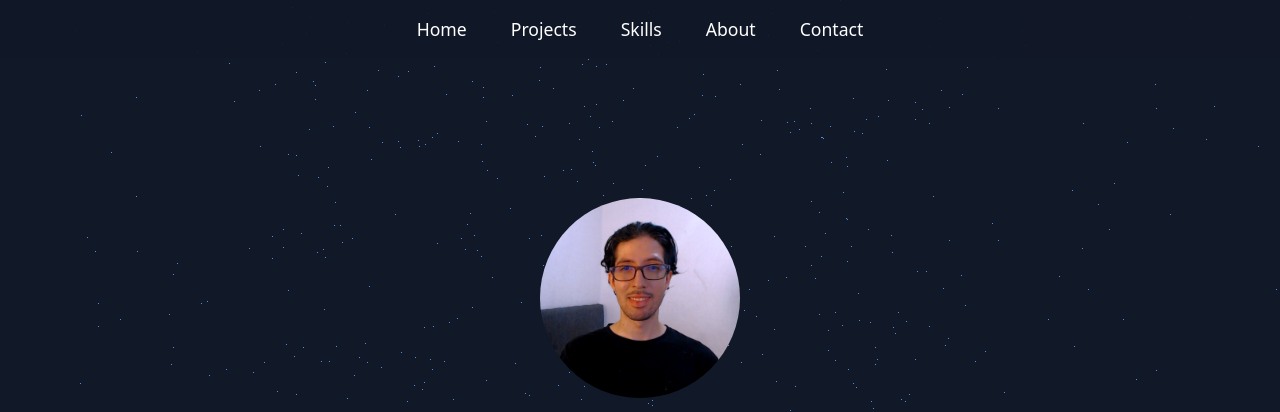
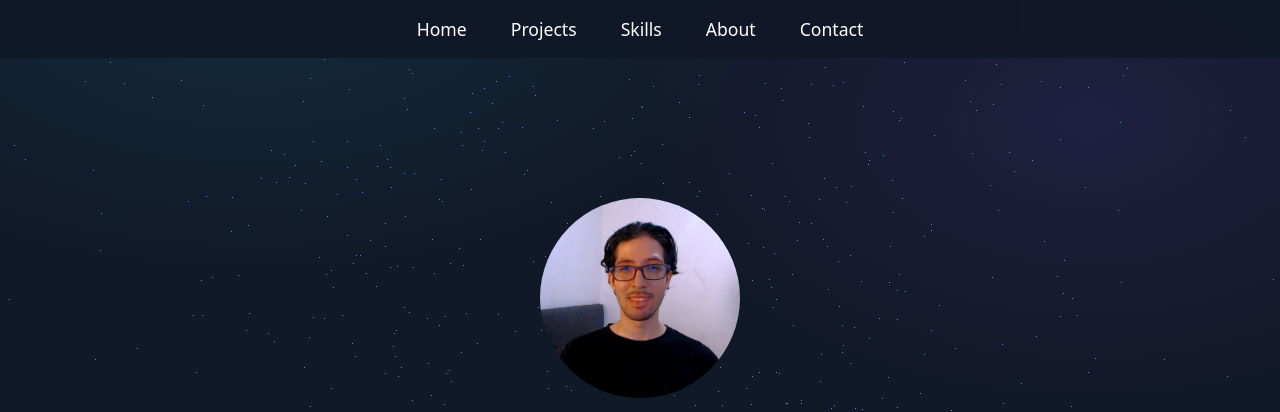
Before and after one commit to CoroFranco/portfolio, a website: page public/index.html in a window 1280 px wide. Shown: the top 412 px of the page. Drawn offline with nearby package versions, Linux system fonts and the light colour scheme; animation ran at ten frames a second.

Commit message:
refactor: separar scripts por responsabilidad y añadir tokens de diseño
- dist/gsap.js -> dist/animations.js, dist/three.js -> dist/background.js
- unificar GSAP en 3.12.5 (antes 3.11.4 + ScrollTrigger 3.12.5)
- tokens ink/accent y keyframes pulse-ring/border-spin en Tailwind
- capas .glass, .reveal, .skill-chip, .gradient-border
- guarda html.no-anim: el contenido nunca depende de que corra una animacion
- reemplazar toggleActions restart/reset por once (causaba parpadeo)

```diff
--- a/public/index.html
+++ b/public/index.html
@@ -13,13 +13,13 @@
     <title>Jhoan Alzate Portfolio</title>
     <link rel="stylesheet" href="dist/output.css">
     <link rel="stylesheet" href="styles.css">
-    <script src="https://cdnjs.cloudflare.com/ajax/libs/gsap/3.11.4/gsap.min.js"></script>
-    <script src="https://cdn.jsdelivr.net/npm/gsap@3.12.5/dist/ScrollTrigger.min.js"></script>
+    <script src="https://cdnjs.cloudflare.com/ajax/libs/gsap/3.12.5/gsap.min.js"></script>
+    <script src="https://cdnjs.cloudflare.com/ajax/libs/gsap/3.12.5/ScrollTrigger.min.js"></script>
     <script src="https://cdnjs.cloudflare.com/ajax/libs/three.js/r128/three.min.js"></script>
 </head>
 
 <body class="bg-gray-900 text-white overflow-x-hidden">
-    <div id="background-container" class="fixed top-0 left-0 w-[50px] h-full -z-10"></div>
+    <canvas id="background-canvas" aria-hidden="true"></canvas>
     <header id="nave" class="fixed z-50 top-0 left-0 w-full">
         <nav class="nav flex bg-gray-900 bg-opacity-90 py-4">
             <ul
@@ -376,8 +376,8 @@
         </footer>
     </main>
 
-    <script src="dist/three.js"></script>
-    <script src="dist/gsap.js"></script>
+    <script src="dist/background.js"></script>
+    <script src="dist/animations.js"></script>
     <script src="dist/script.js"></script>
 </body>
 
--- a/public/styles.css
+++ b/public/styles.css
@@ -2,9 +2,129 @@
 @tailwind components;
 @tailwind utilities;
 
+@layer base {
+  :root {
+    /* Color de marca del chip; cada chip lo sobreescribe inline */
+    --glow: #22d3ee;
+  }
 
+  body {
+    background-color: #050510;
+    /* Respaldo visible si WebGL no está disponible */
+    background-image:
+      radial-gradient(60% 50% at 20% 0%, rgba(34, 211, 238, 0.10), transparent 70%),
+      radial-gradient(50% 50% at 85% 15%, rgba(139, 92, 246, 0.12), transparent 70%),
+      radial-gradient(70% 60% at 50% 100%, rgba(99, 102, 241, 0.08), transparent 70%);
+    background-attachment: fixed;
+  }
 
-.skills svg:hover {
-    opacity: 0.8;
-    filter: brightness(1.2);
+  :focus-visible {
+    outline: 2px solid #22d3ee;
+    outline-offset: 3px;
+    border-radius: 4px;
+  }
+
+  #background-canvas {
+    position: fixed;
+    inset: 0;
+    z-index: -10;
+    display: block;
+  }
 }
+
+@layer components {
+  .glass {
+    @apply bg-white/[0.03] backdrop-blur-md border border-white/10 rounded-2xl;
+  }
+
+  /* Estado inicial de todo lo que revela GSAP al hacer scroll */
+  .reveal {
+    opacity: 0;
+    transform: translateY(28px);
+  }
+
+  .skill-chip {
+    @apply glass flex flex-col items-center justify-center gap-2 px-3 py-4 transition-all duration-300;
+    color: rgba(229, 231, 235, 0.7);
+  }
+
+  .skill-chip:hover {
+    color: var(--glow);
+    border-color: color-mix(in srgb, var(--glow) 45%, transparent);
+    box-shadow: 0 0 24px -6px var(--glow);
+    transform: translateY(-2px);
+  }
+
+  .skill-chip svg {
+    @apply h-7 w-7;
+    fill: currentColor;
+  }
+
+  /* Borde de gradiente animado, activado en hover del contenedor */
+  .gradient-border {
+    position: relative;
+    isolation: isolate;
+  }
+
+  .gradient-border::before {
+    content: '';
+    position: absolute;
+    inset: -2px;
+    border-radius: inherit;
+    padding: 2px;
+    background: conic-gradient(
+      from var(--angle, 0deg),
+      #22d3ee,
+      #8b5cf6,
+      #6366f1,
+      #22d3ee
+    );
+    opacity: 0;
+    transition: opacity 0.35s ease;
+    z-index: -1;
+  }
+
+  .gradient-border:hover::before {
+    opacity: 1;
+    animation: border-spin 4s linear infinite;
+  }
+}
+
+@layer utilities {
+  /* Interruptor global de degradación: sin GSAP o con reduced-motion,
+     todo lo que dependía de una animación queda en su estado final. */
+  html.no-anim .reveal,
+  html.no-anim .videos,
+  html.no-anim .linkedin,
+  html.no-anim .project-info,
+  html.no-anim .skills,
+  html.no-anim .aboutme,
+  html.no-anim #profesion,
+  html.no-anim #mainImage {
+    opacity: 1 !important;
+    transform: none !important;
+  }
+
+  html.no-anim .gradient-border:hover::before {
+    animation: none;
+  }
+
+  html.no-anim .timeline-progress {
+    height: 100% !important;
+  }
+}
+
+@media (prefers-reduced-motion: reduce) {
+  *,
+  *::before,
+  *::after {
+    animation-duration: 0.01ms !important;
+    animation-iteration-count: 1 !important;
+    transition-duration: 0.01ms !important;
+  }
+
+  .reveal {
+    opacity: 1;
+    transform: none;
+  }
+}
--- a/tailwind.config.js
+++ b/tailwind.config.js
@@ -1,8 +1,36 @@
 /** @type {import('tailwindcss').Config} */
 module.exports = {
-  content: ['./public/**/*.html'],
+  content: ['./public/**/*.html', './public/dist/*.js'],
   theme: {
-    extend: {},
+    extend: {
+      colors: {
+        ink: {
+          DEFAULT: '#050510',
+          soft: '#0a0a18',
+          card: '#0e0e1f',
+        },
+        accent: {
+          cyan: '#22d3ee',
+          violet: '#8b5cf6',
+          indigo: '#6366f1',
+        },
+      },
+      keyframes: {
+        'pulse-ring': {
+          '0%': { boxShadow: '0 0 0 0 rgba(34, 211, 238, 0.55)' },
+          '70%': { boxShadow: '0 0 0 12px rgba(34, 211, 238, 0)' },
+          '100%': { boxShadow: '0 0 0 0 rgba(34, 211, 238, 0)' },
+        },
+        'border-spin': {
+          '0%': { transform: 'rotate(0deg)' },
+          '100%': { transform: 'rotate(360deg)' },
+        },
+      },
+      animation: {
+        'pulse-ring': 'pulse-ring 2.4s cubic-bezier(0.4, 0, 0.6, 1) infinite',
+        'border-spin': 'border-spin 4s linear infinite',
+      },
+    },
   },
   plugins: [],
 }
```
Also changed, not shown: public/dist/animations.js (added), public/dist/background.js, public/dist/gsap.js (deleted), public/dist/output.css.
